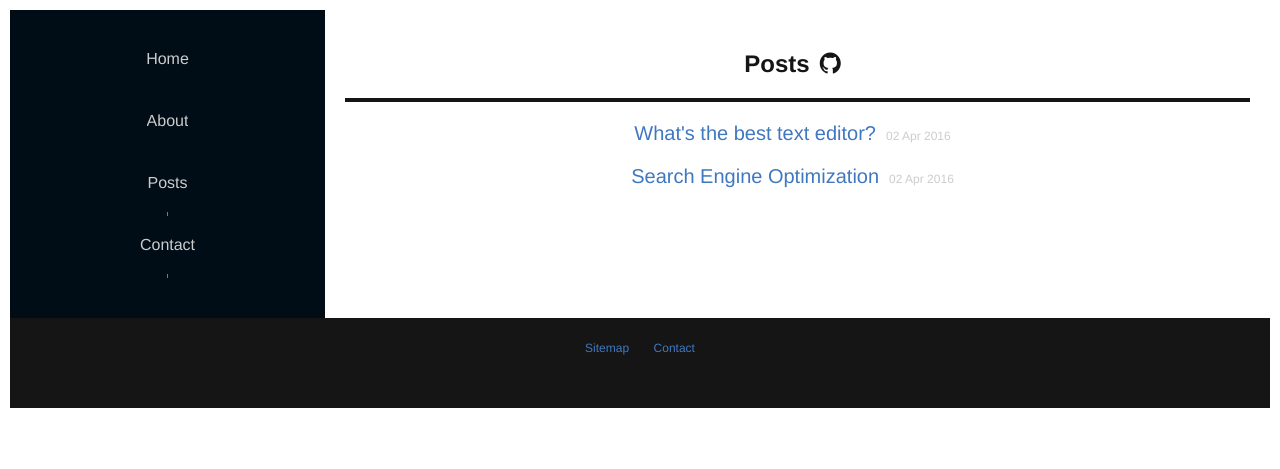
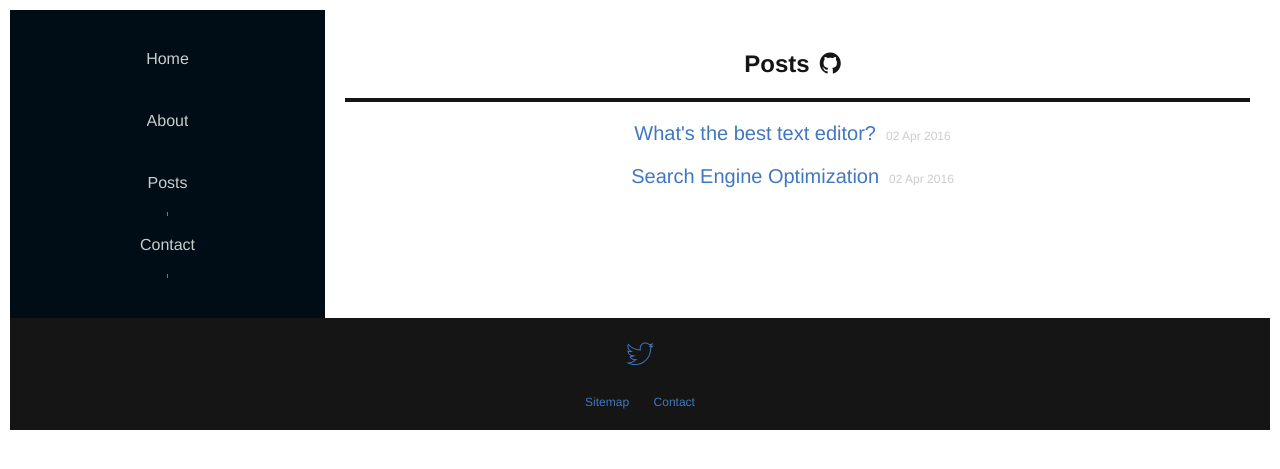
Before and after one commit to xDinomode/Dinosaurscode, a Jekyll site: the page built from posts.html, in a window 1280 px wide. Shown: the top 469 px of the page. Built offline with Jekyll 4.4.1, drawn with Linux system fonts in a browser that asks for light colours.

Commit message:
fixing footer

```diff
--- a/_includes/footer.html
+++ b/_includes/footer.html
@@ -1,4 +1,7 @@
 <div id = "footer">
+  <div id ="social-footer-icons">
+    <a href="https://twitter.com/dinosenses"><i class="twitter ion-social-twitter-outline"></i></a>
+  </div>
   <div id = "footer-pages">
     <ul>
       <li><a href="/sitemap.xml">Sitemap</a></li>
--- a/css/main.css
+++ b/css/main.css
@@ -50,14 +50,12 @@ strong{
 /*footer css*/
 #footer{
   width:100%;
-  height: 90px;
   background: #151515;
   clear: both;
 }
 
 #footer-pages{
   width:100%;
-  height:29px;
   text-align: center;
 }
 #footer-pages ul{
@@ -73,6 +71,19 @@ strong{
 }
 #footer-pages a:hover{
   color:white;
+}
+
+#social-footer-icons{
+  text-align:center;
+}
+#social-footer-icons a{
+
+}
+#social-footer-icons a:hover{
+  color:white;
+}
+.twitter{
+  font-size:30px;
 }
 /*end footer css*/
 
@@ -177,6 +188,7 @@ strong{
 .x:hover{
   color:#2098d1;
 }
+
 /*end*/
 
 /*Start Media Query for mobile users 640px*/
```
